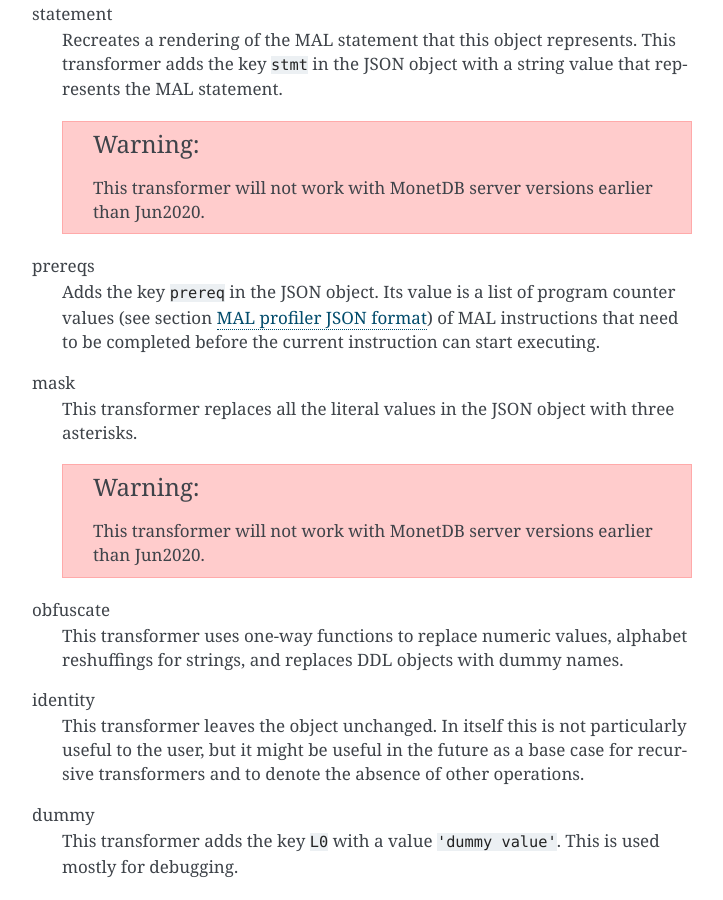
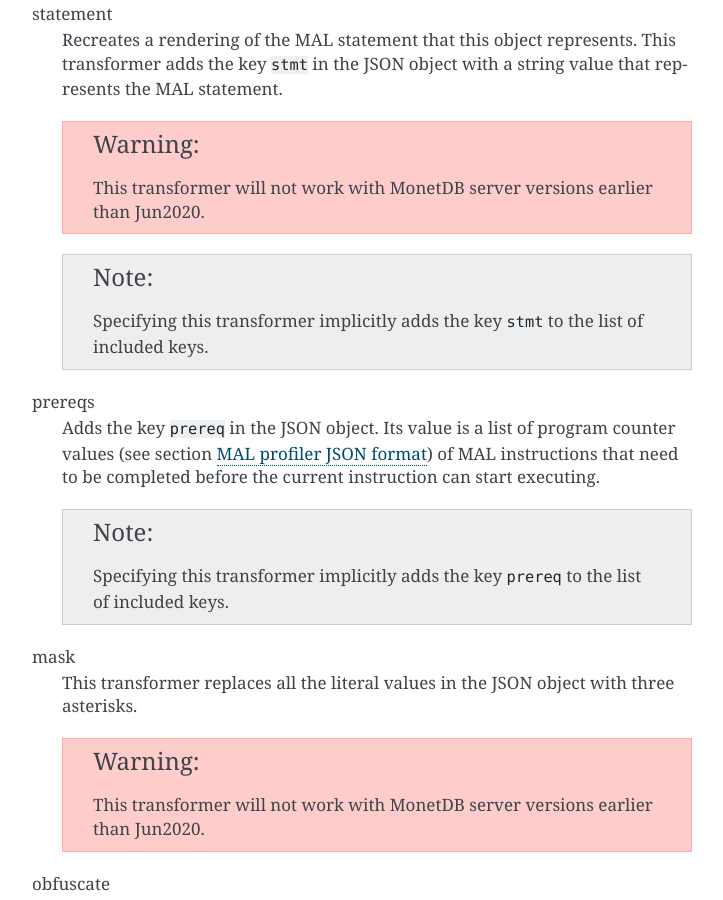
Before and after one commit to MonetDBSolutions/monetdb-stethoscope, a Sphinx documentation site: the page built from docs/source/usage.rst, in a window 1280 px wide and 900 px high, scrolled down 1432 px. Shown: the whole window, without its empty margins (388-1111 px from the left). Built offline with Sphinx 7.4.7, drawn with Linux system fonts in a browser that asks for light colours.

```diff
--- a/docs/source/usage.rst
+++ b/docs/source/usage.rst
@@ -71,12 +71,23 @@ statement
 
    .. warning::
 
-      This transformer will not work with MonetDB server versions earlier than Jun2020.
+      This transformer will not work with MonetDB server versions
+      earlier than Jun2020.
+
+   .. note::
+
+      Specifying this transformer implicitly adds the key ``stmt`` to
+      the list of included keys.
 
 prereqs
    Adds the key ``prereq`` in the JSON object. Its value is a list of program
    counter values (see section :ref:`section-mal-reference`) of MAL instructions
    that need to be completed before the current instruction can start executing.
+
+   .. note::
+
+      Specifying this transformer implicitly adds the key ``prereq``
+      to the list of included keys.
 
 
 mask
@@ -85,10 +96,13 @@ mask
 
    .. warning::
 
-      This transformer will not work with MonetDB server versions earlier than Jun2020.
+      This transformer will not work with MonetDB server versions
+      earlier than Jun2020.
 
 obfuscate
-    This transformer uses one-way functions to replace numeric values, alphabet reshuffings for strings, and replaces DDL objects with dummy names.
+    This transformer uses one-way functions to replace numeric values,
+    alphabet reshuffings for strings, and replaces DDL objects with
+    dummy names.
 
 identity
    This transformer leaves the object unchanged. In itself this is not
```
Also changed, not shown: README.rst (+7 -22 lines).
